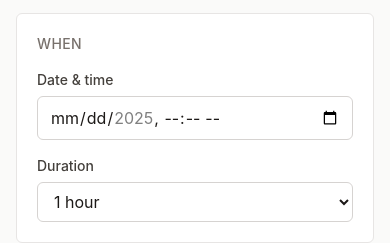
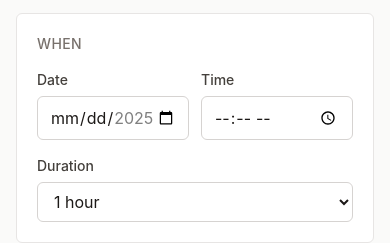
Before and after one commit to ed-katzler/padel-parrot, a Next.js app in the folder apps/web/: page /create in a window 390 px wide. Shown: the part 310-553 px from the top of the page. Built offline with nearby package versions, Linux system fonts and the light colour scheme; no server answers; the database is empty.

Commit message:
Use native date and time inputs instead of datetime-local
- Split datetime-local into separate date and time inputs
- Native pickers work better on mobile (iOS/Android)
- Applied to both create and edit pages
- Cleaner, more consistent UX

```diff
--- a/apps/web/src/app/create/page.tsx
+++ b/apps/web/src/app/create/page.tsx
@@ -15,6 +15,8 @@ export default function CreateMatchPage() {
   const [showLocationDropdown, setShowLocationDropdown] = useState(false)
   const [locationInput, setLocationInput] = useState('')
   const [isCustomLocation, setIsCustomLocation] = useState(false)
+  const [selectedDate, setSelectedDate] = useState('')
+  const [selectedTime, setSelectedTime] = useState('')
 
   const {
     register,
@@ -56,6 +58,11 @@ export default function CreateMatchPage() {
   }, [locationInput, locations])
 
   const onSubmit = async (data: CreateMatchInput) => {
+    if (!selectedDate || !selectedTime) {
+      toast.error('Please select date and time')
+      return
+    }
+
     setIsLoading(true)
 
     try {
@@ -66,7 +73,7 @@ export default function CreateMatchPage() {
         return
       }
 
-      const dateTime = new Date(data.date_time).toISOString()
+      const dateTime = new Date(combineDateAndTime(selectedDate, selectedTime)).toISOString()
 
       const { data: match, error } = await createMatch({
         title: data.title,
@@ -114,16 +121,20 @@ export default function CreateMatchPage() {
     setValue('location', value)
   }
 
-  const getMinDateTime = () => {
+  const getMinDate = () => {
     const now = new Date()
-    now.setMinutes(now.getMinutes() + 30)
-    return now.toISOString().slice(0, 16)
+    return now.toISOString().slice(0, 10)
   }
 
-  const getMaxDateTime = () => {
+  const getMaxDate = () => {
     const future = new Date()
-    future.setDate(future.getDate() + 30)
-    return future.toISOString().slice(0, 16)
+    future.setDate(future.getDate() + 60)
+    return future.toISOString().slice(0, 10)
+  }
+
+  const combineDateAndTime = (date: string, time: string) => {
+    if (!date || !time) return ''
+    return `${date}T${time}`
   }
 
   return (
@@ -186,21 +197,36 @@ export default function CreateMatchPage() {
               When
             </h2>
 
-            <div>
-              <label htmlFor="date_time" className="block text-sm font-medium text-stone-700 mb-1.5">
-                Date & time
-              </label>
-              <input
-                id="date_time"
-                type="datetime-local"
-                {...register('date_time')}
-                min={getMinDateTime()}
-                max={getMaxDateTime()}
-                className="input"
-              />
-              {errors.date_time && (
-                <p className="text-error-600 text-xs mt-1">{errors.date_time.message}</p>
-              )}
+            <div className="grid grid-cols-2 gap-3">
+              <div>
+                <label htmlFor="date" className="block text-sm font-medium text-stone-700 mb-1.5">
+                  Date
+                </label>
+                <input
+                  id="date"
+                  type="date"
+                  value={selectedDate}
+                  onChange={(e) => setSelectedDate(e.target.value)}
+                  min={getMinDate()}
+                  max={getMaxDate()}
+                  className="input"
+                  required
+                />
+              </div>
+
+              <div>
+                <label htmlFor="time" className="block text-sm font-medium text-stone-700 mb-1.5">
+                  Time
+                </label>
+                <input
+                  id="time"
+                  type="time"
+                  value={selectedTime}
+                  onChange={(e) => setSelectedTime(e.target.value)}
+                  className="input"
+                  required
+                />
+              </div>
             </div>
 
             <div>
--- a/apps/web/src/app/match/[id]/edit/page.tsx
+++ b/apps/web/src/app/match/[id]/edit/page.tsx
@@ -41,6 +41,8 @@ export default function EditMatchPage({ params }: { params: { id: string } }) {
   const [locations, setLocations] = useState<Location[]>([])
   const [locationInput, setLocationInput] = useState('')
   const [showLocationDropdown, setShowLocationDropdown] = useState(false)
+  const [selectedDate, setSelectedDate] = useState('')
+  const [selectedTime, setSelectedTime] = useState('')
 
   const {
     register,
@@ -104,11 +106,11 @@ export default function EditMatchPage({ params }: { params: { id: string } }) {
         setValue('title', data.title)
         setValue('description', data.description || '')
 
+        // Parse date and time separately
         const date = new Date(data.date_time)
-        const localDateTime = new Date(date.getTime() - date.getTimezoneOffset() * 60000)
-          .toISOString()
-          .slice(0, 16)
-        setValue('date_time', localDateTime)
+        const localDate = new Date(date.getTime() - date.getTimezoneOffset() * 60000)
+        setSelectedDate(localDate.toISOString().slice(0, 10))
+        setSelectedTime(localDate.toISOString().slice(11, 16))
 
         setValue('location', data.location)
         setValue('max_players', data.max_players)
@@ -147,8 +149,8 @@ export default function EditMatchPage({ params }: { params: { id: string } }) {
       if (data.title !== match.title) updateData.title = data.title
       if (data.description !== match.description) updateData.description = data.description
 
-      if (data.date_time) {
-        const newDateTime = new Date(data.date_time).toISOString()
+      if (selectedDate && selectedTime) {
+        const newDateTime = new Date(combineDateAndTime(selectedDate, selectedTime)).toISOString()
         if (newDateTime !== match.date_time) updateData.date_time = newDateTime
       }
 
@@ -206,16 +208,20 @@ export default function EditMatchPage({ params }: { params: { id: string } }) {
     }
   }
 
-  const getMinDateTime = () => {
+  const getMinDate = () => {
     const now = new Date()
-    now.setMinutes(now.getMinutes() + 30)
-    return now.toISOString().slice(0, 16)
+    return now.toISOString().slice(0, 10)
   }
 
-  const getMaxDateTime = () => {
+  const getMaxDate = () => {
     const future = new Date()
-    future.setDate(future.getDate() + 30)
-    return future.toISOString().slice(0, 16)
+    future.setDate(future.getDate() + 60)
+    return future.toISOString().slice(0, 10)
+  }
+
+  const combineDateAndTime = (date: string, time: string) => {
+    if (!date || !time) return ''
+    return `${date}T${time}`
   }
 
   const filteredLocations = locations.filter(location =>
@@ -304,21 +310,36 @@ export default function EditMatchPage({ params }: { params: { id: string } }) {
               When
             </h2>
 
-            <div>
-              <label htmlFor="date_time" className="block text-sm font-medium text-stone-700 mb-1.5">
-                Date & time
-              </label>
-              <input
-                id="date_time"
-                type="datetime-local"
-                {...register('date_time')}
-                min={getMinDateTime()}
-                max={getMaxDateTime()}
-                className="input"
-              />
-              {errors.date_time && (
-                <p className="text-error-600 text-xs mt-1">{errors.date_time.message}</p>
-              )}
+            <div className="grid grid-cols-2 gap-3">
+              <div>
+                <label htmlFor="date" className="block text-sm font-medium text-stone-700 mb-1.5">
+                  Date
+                </label>
+                <input
+                  id="date"
+                  type="date"
+                  value={selectedDate}
+                  onChange={(e) => setSelectedDate(e.target.value)}
+                  min={getMinDate()}
+                  max={getMaxDate()}
+                  className="input"
+                  required
+                />
+              </div>
+
+              <div>
+                <label htmlFor="time" className="block text-sm font-medium text-stone-700 mb-1.5">
+                  Time
+                </label>
+                <input
+                  id="time"
+                  type="time"
+                  value={selectedTime}
+                  onChange={(e) => setSelectedTime(e.target.value)}
+                  className="input"
+                  required
+                />
+              </div>
             </div>
 
             <div>
```
